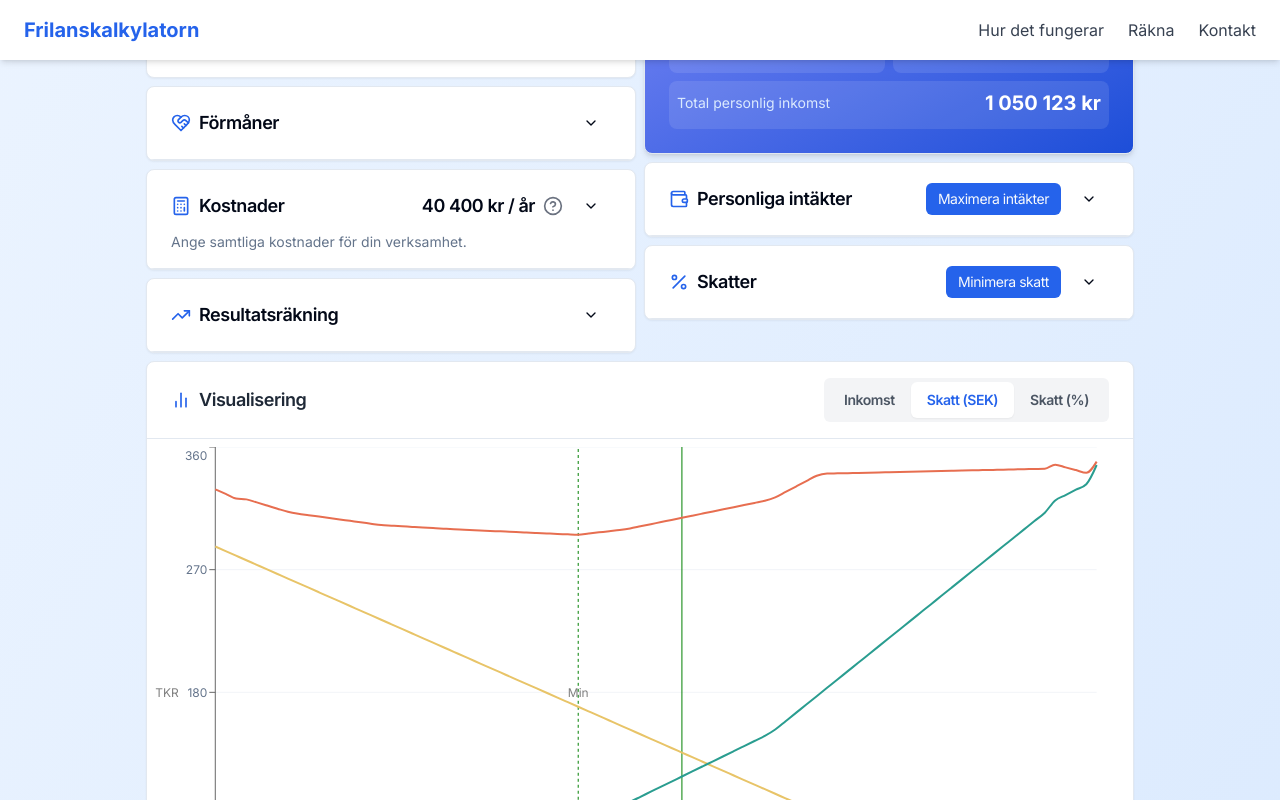
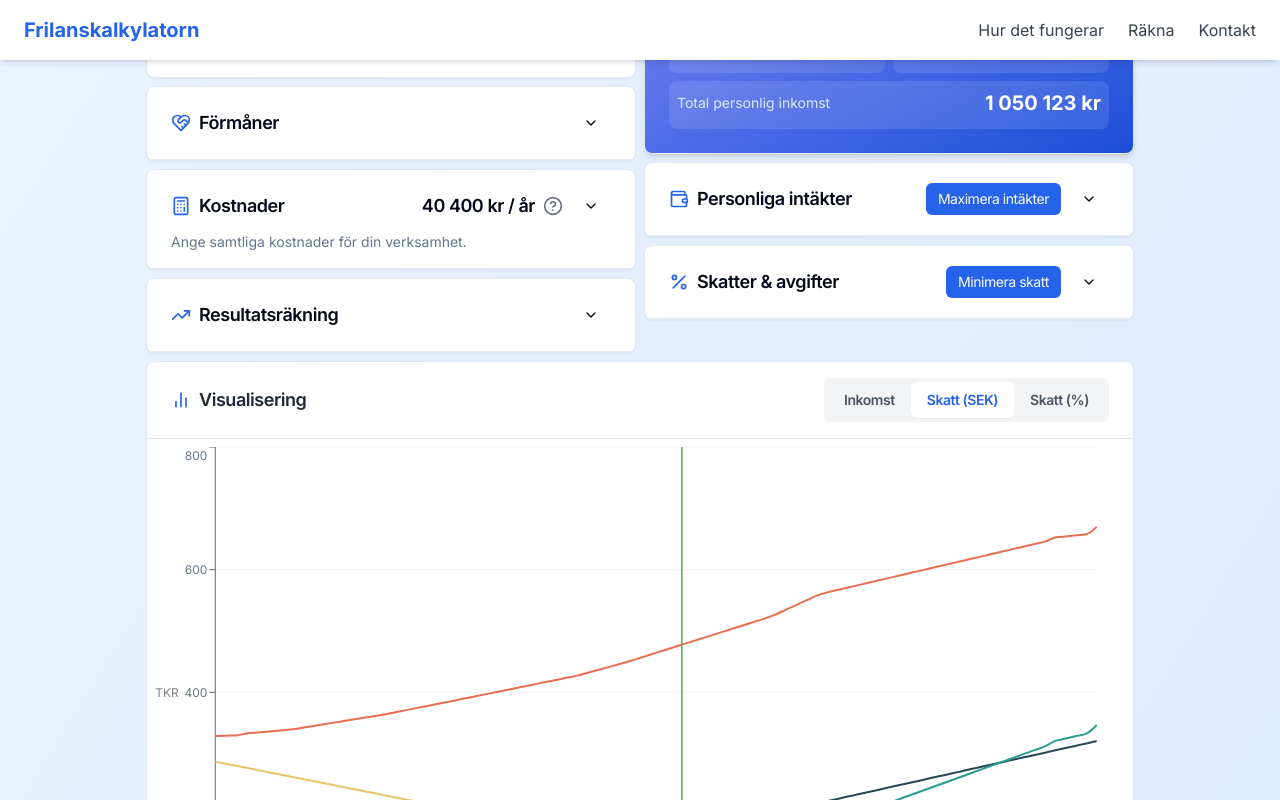
Before and after one commit to joacimastrom/frilans, a React (Vite) app: page / in a window 1280 px wide. Both pictures are taken after a click on the button "Skatt (SEK)". Shown: the part 911-1711 px from the top of the page. Built offline with nearby package versions, Linux system fonts and the light colour scheme.

Commit message:
account for employer tax in charts

```diff
--- a/src/components/Form/Form.tsx
+++ b/src/components/Form/Form.tsx
@@ -135,8 +135,9 @@ const Form = () => {
 
   // Tax calculations
   const totalSalary = benefits.salary * 12;
+  const employerFee = totalSalary * EMPLOYER_TAX;
   const totalSalaryCost =
-    totalSalary * (1 + EMPLOYER_TAX + benefits.pension / 100);
+    totalSalary * (1 + benefits.pension / 100) + employerFee;
 
   const resultBeforeTax = resultBeforeSalary - totalSalaryCost;
   const resultTax = resultBeforeTax * RESULT_TAX;
@@ -235,6 +236,7 @@ const Form = () => {
           <TaxTable
             yearlyIncomeTax={yearlyIncomeTax}
             incomeTaxPercentage={incomeTaxPercentage}
+            employerFee={employerFee}
             profitTax={resultTax}
             dividendTax={dividendTax}
             setSalary={setSalary}
--- a/src/components/Form/charts/TaxChart.tsx
+++ b/src/components/Form/charts/TaxChart.tsx
@@ -20,6 +20,14 @@ const chartConfig = {
     label: "Total skatt",
     color: "hsl(var(--chart-1))",
   },
+  yearlyIncomeTax: {
+    label: "Löneskatt",
+    color: "hsl(var(--chart-2))",
+  },
+  yearlyEmployerFee: {
+    label: "Arbetsgivaravgift",
+    color: "hsl(var(--chart-3))",
+  },
   resultTax: {
     label: "Bolagsskatt",
     color: "hsl(var(--chart-4))",
@@ -27,10 +35,6 @@ const chartConfig = {
   dividendTax: {
     label: "Utdelningskatt",
     color: "hsl(var(--chart-5))",
-  },
-  yearlyIncomeTax: {
-    label: "Löneskatt",
-    color: "hsl(var(--chart-2))",
   },
 } satisfies ChartConfig;
 
@@ -40,6 +44,7 @@ export type TaxChartData = {
   resultTax: number;
   dividendTax: number;
   totalTax: number;
+  yearlyEmployerFee: number;
 };
 
 type Props = {
@@ -100,6 +105,14 @@ export const TaxChart = ({
         dot={false}
       />
       <Line
+        name="Arbetsgivearavgift"
+        dataKey="yearlyEmployerFee"
+        type="monotone"
+        stroke="var(--color-yearlyEmployerFee)"
+        strokeWidth={2}
+        dot={false}
+      />
+      <Line
         name="Löneskatt"
         dataKey="yearlyIncomeTax"
         type="monotone"
--- a/src/components/TaxTable.tsx
+++ b/src/components/TaxTable.tsx
@@ -13,6 +13,7 @@ type Props = {
   dividendTax: number;
   setSalary: (salary: number) => void;
   minTaxObject: TaxChartData;
+  employerFee: number;
 };
 
 const TaxTable = ({
@@ -22,12 +23,13 @@ const TaxTable = ({
   dividendTax,
   setSalary,
   minTaxObject,
+  employerFee,
 }: Props) => (
   <CollapsibleCard
     title={
       <>
         <Percent className="h-5 w-5 text-blue-600" />
-        <h2>Skatter</h2>
+        <h2>Skatter & avgifter</h2>
         <Button
           size="sm"
           className="ml-auto"
@@ -42,7 +44,7 @@ const TaxTable = ({
       <TableBody>
         <TableRow>
           <TableCell>
-            Vinstskatt{" "}
+            Bolagsskatt{" "}
             <span className="text-muted-foreground whitespace-nowrap">
               ({RESULT_TAX_PERCENTAGE}%)
             </span>
@@ -64,6 +66,17 @@ const TaxTable = ({
         </TableRow>
         <TableRow>
           <TableCell>
+            Arbetsgivaraftift{" "}
+            <span className="text-muted-foreground whitespace-nowrap">
+              (31.42%)
+            </span>
+          </TableCell>
+          <TableCell className="text-right">
+            {`${addThousandSeparator(employerFee)} kr / år`}
+          </TableCell>
+        </TableRow>
+        <TableRow>
+          <TableCell>
             Utdelningsskatt{" "}
             <span className="text-muted-foreground whitespace-nowrap">
               ({DIVIDEND_TAX * 100}%)
@@ -77,7 +90,7 @@ const TaxTable = ({
           <TableCell>Total</TableCell>
           <TableCell className="text-right">
             {`${addThousandSeparator(
-              dividendTax + profitTax + yearlyIncomeTax
+              dividendTax + profitTax + yearlyIncomeTax + employerFee
             )}`}
           </TableCell>
         </TableRow>
--- a/src/lib/helpers.tsx
+++ b/src/lib/helpers.tsx
@@ -230,15 +230,18 @@ export const getTaxData = (
     getIncomeTax(salary);
   const resultTax = Math.round(result * RESULT_TAX);
   const dividendTax = Math.round(dividend * DIVIDEND_TAX);
+  const employerFee = salary * 12 * EMPLOYER_TAX;
 
   return {
     salary,
     yearlyIncomeTax,
     monthlyIncomeTax,
+    yearlyEmployerFee: employerFee,
+    monthlyEmployerFee: employerFee / 12,
     incomeTaxPercentage,
     resultTax,
     dividendTax,
-    totalTax: yearlyIncomeTax + resultTax + dividendTax,
+    totalTax: yearlyIncomeTax + resultTax + dividendTax + employerFee,
   };
 };
 
```
